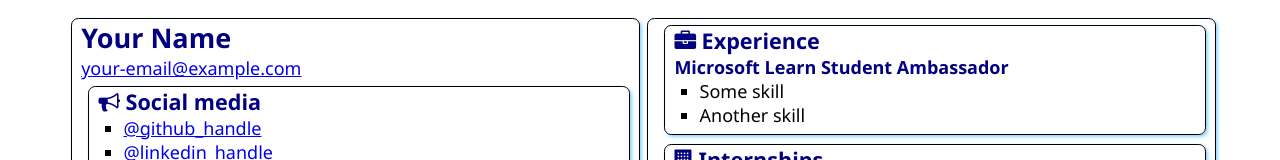
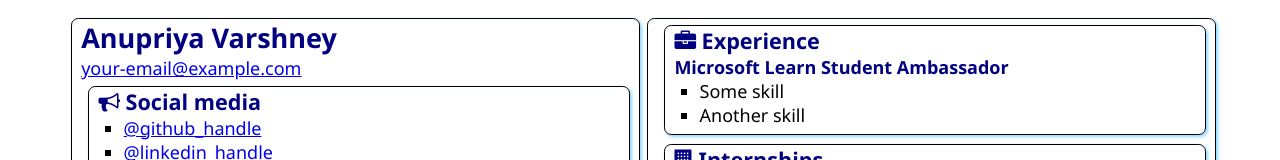
Before and after one commit to Anupriya1202/SATechnicalOnboarding, a plain HTML site: page src/index.html in a window 1280 px wide. Shown: the top 160 px of the page. Drawn offline with Linux system fonts and the light colour scheme.

Commit message:
Update index.html
Changed my name

```diff
--- a/src/index.html
+++ b/src/index.html
@@ -12,7 +12,7 @@
 <body>
     <main>
         <article class="box">
-            <h1>Your Name</h1>
+            <h1>Anupriya Varshney</h1>
             <div><a href="mailto:your.email@example.com">your-email@example.com</a></div>
 
             <section class="box">
```
